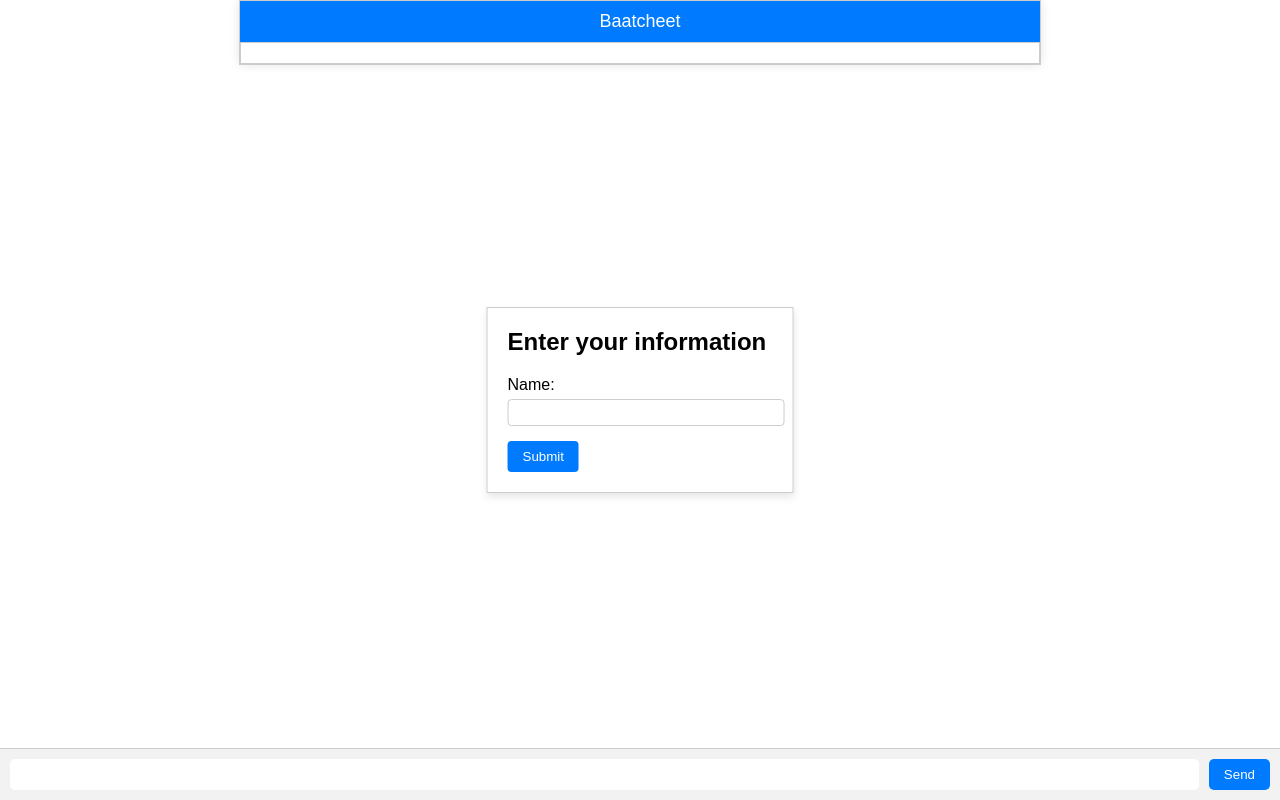
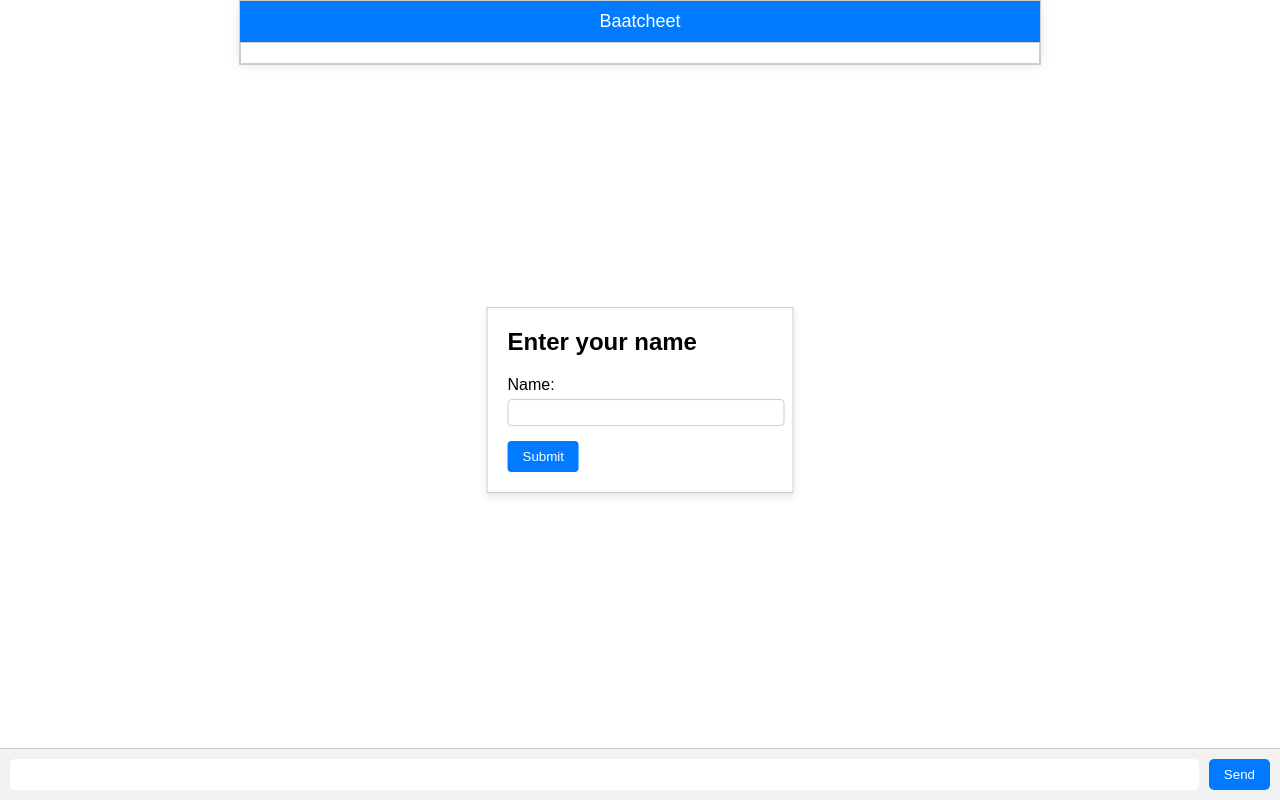
Before and after one commit to Nee-sudo/badak_library, a website: page public/chat.html in a window 1280 px wide. Drawn offline with nearby package versions, Linux system fonts and the light colour scheme; no server answers.

Commit message:
Update chat.html
Enter your information =Enter your name

```diff
--- a/public/chat.html
+++ b/public/chat.html
@@ -9,7 +9,7 @@
     <div class="chat-container">
         <!-- The popup form -->
         <div id="popupForm" class="popup">
-            <h2>Enter your information</h2>
+            <h2>Enter your name</h2>
             <form id="userInfoForm">
                 <label for="name">Name:</label>
                 <input type="text" id="name" name="name" required>
```
